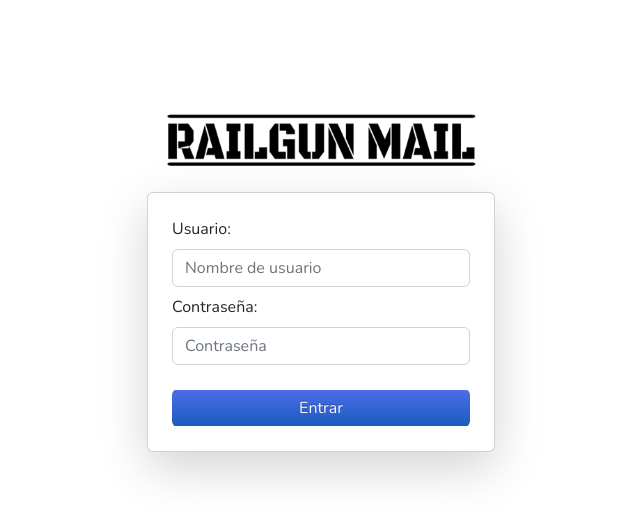
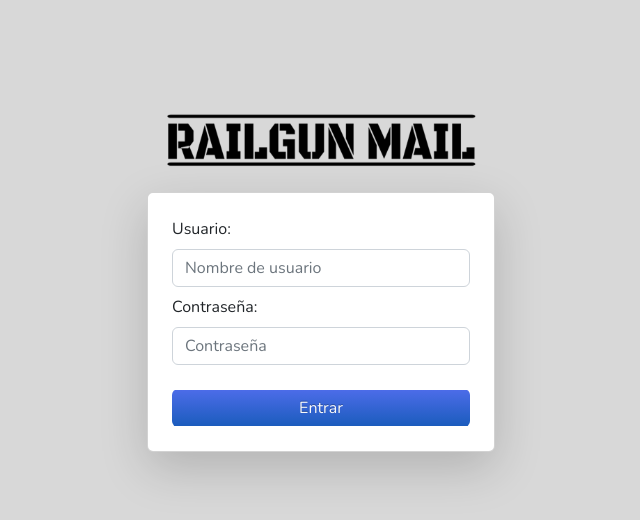
Before and after one commit to spicyarepa-gang/railgunmail, a Flask app: page / in a window 1280 px wide. Shown: the top 520 px of the page, without its empty margins (319-959 px from the left). Run offline with Flask 2, Linux system fonts and the light colour scheme.

Commit message:
10/11/22

```diff
--- a/static/css/main.css
+++ b/static/css/main.css
@@ -11,6 +11,10 @@ hr{
 
 td:hover{
   background-color: rgba(145, 145, 145, 0.199);
+}
+
+.base-login{
+  background-color: rgba(131, 131, 131, 0.315);
 }
 
 .navbar{
--- a/templates/base.html
+++ b/templates/base.html
@@ -7,7 +7,7 @@
     <link rel="stylesheet" href="../static/css/main.css">
     <link href="https://cdn.jsdelivr.net/npm/bootstrap@5.2.1/dist/css/bootstrap.min.css" rel="stylesheet" integrity="sha384-iYQeCzEYFbKjA/T2uDLTpkwGzCiq6soy8tYaI1GyVh/UjpbCx/TYkiZhlZB6+fzT" crossorigin="anonymous">
   </head>
-  <body>
+  <body class="base-login">
     <div class="container">
         {% block content %}{% endblock %}
     </div>
```
